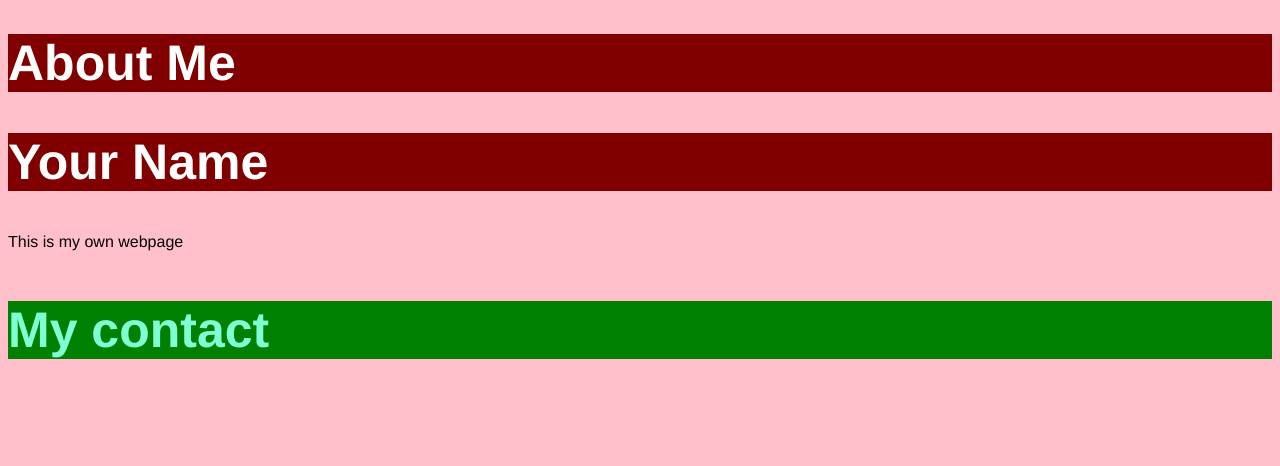
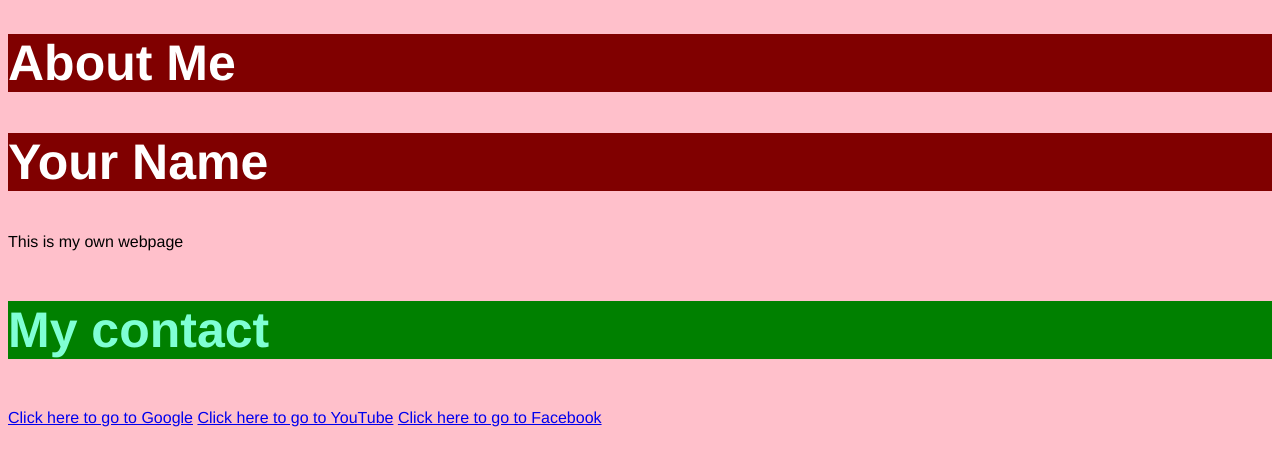
Before and after one commit to satvika1115/style, a plain HTML site: page index.html in a window 1280 px wide. Drawn offline with Linux system fonts and the light colour scheme.

Commit message:
Update index.html

```diff
--- a/index.html
+++ b/index.html
@@ -14,6 +14,10 @@
                 <p>This is my own webpage</p>
                 <h3 id="contact">My contact</h3>
             </section>
+            <a href="https://www.google.com">Click here to go to Google</a>
+            <a href="https://www.youtube.com">Click here to go to YouTube</a>
+            <a href="https://www.facebook.com">Click here to go to Facebook</a>
+
 
 
         </body>
```
